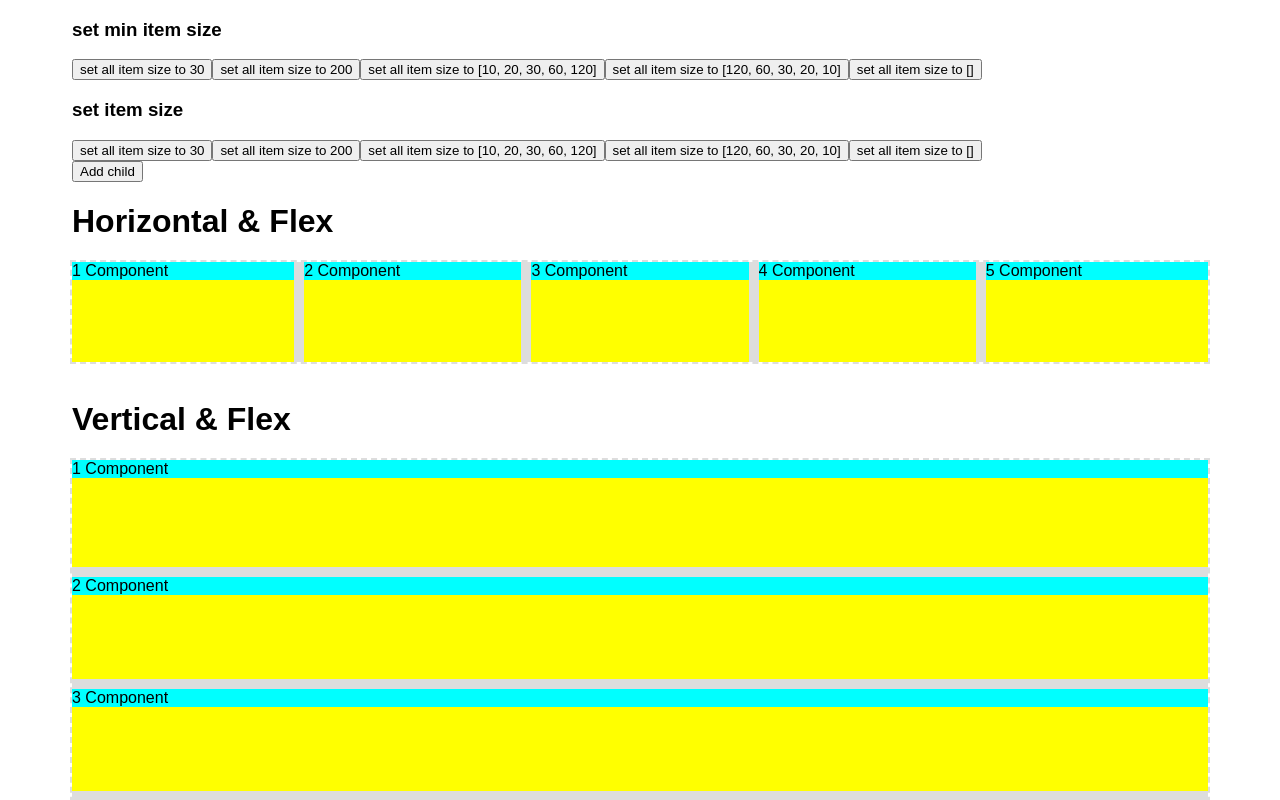
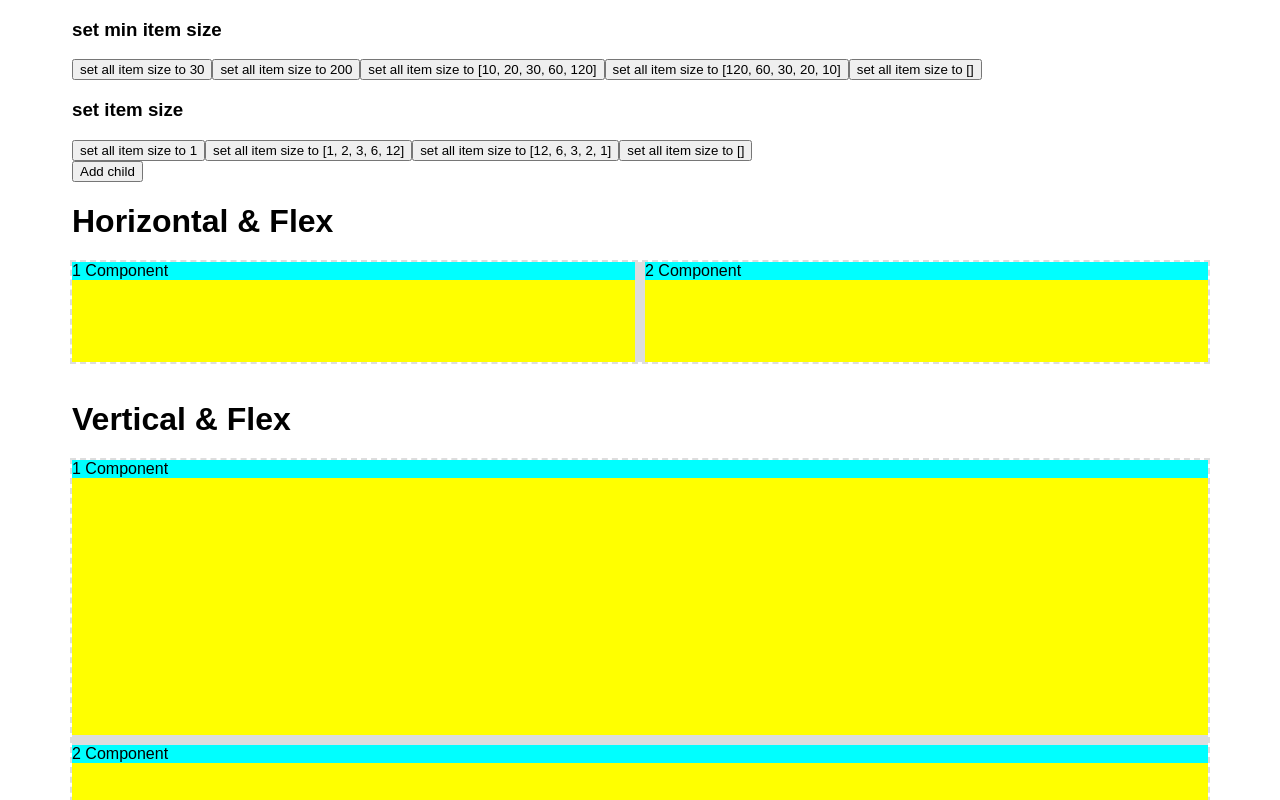
Before and after one commit to roychen3/react-split, a React (Create React App) app: page / in a window 1280 px wide. Shown: the top 800 px of the page. Built offline with nearby package versions, Linux system fonts and the light colour scheme.

Commit message:
Open itemSizes props

```diff
--- a/src/FlexSplit/Gutter.tsx
+++ b/src/FlexSplit/Gutter.tsx
@@ -61,8 +61,9 @@ const Gutter = ({
       }
 
       const startSiblingSizes = getSiblingSizes(mouseDownItemSizes, index);
-      const startASize = startSiblingSizes[0] ?? 0;
-      const startBSize = startSiblingSizes[1] ?? 0;
+      if (!startSiblingSizes[0] || !startSiblingSizes[1]) return;
+      const startASize = startSiblingSizes[0];
+      const startBSize = startSiblingSizes[1];
 
       // calculate new size
       const newASize = startASize + moveDistance;
--- a/src/FlexSplit/index.tsx
+++ b/src/FlexSplit/index.tsx
@@ -3,9 +3,9 @@ import Gutter from './Gutter';
 import { SplitProps } from './types';
 import {
   formatItemSizes,
-  checkSizeRange,
   getStyleKey,
-  toPercent,
+  calculatePercentItemSizes,
+  formatRenderItemSizes,
 } from './utils';
 import './styles.css';
 
@@ -13,9 +13,10 @@ const Split = ({
   children,
   direction = 'horizontal',
   minItemSizes: outsideMinItemSizes = [],
-  // itemSizes: outsideItemSizes,
+  itemSizes: outsideItemSizes,
   gutterSize = 10,
   gutterStyle,
+  onChange,
   onGutterDown,
   onGutterMove,
   onGutterUp,
@@ -38,49 +39,23 @@ const Split = ({
 
   if (children instanceof Array) {
     const minItemSizes = formatItemSizes(outsideMinItemSizes, children.length);
-    const [innerItemSizes, setInnerItemSizes] = useState<number[]>([]);
-    const [percentItemSizes, setPercentItemSizes] = useState<number[]>([]);
-    const [percentStringItemSizes, setPercentStringItemSizes] = useState<
-      string[]
-    >([]);
-    const itemSizes = innerItemSizes;
+    const formattedOutsideItemSizes = formatItemSizes(
+      outsideItemSizes ?? [],
+      children.length
+    );
+    const [innerItemSizes, setInnerItemSizes] = useState<number[]>(
+      formattedOutsideItemSizes
+    );
+    const itemSizes = outsideItemSizes
+      ? formattedOutsideItemSizes
+      : innerItemSizes;
+    const percentItemSizes = calculatePercentItemSizes(itemSizes);
+    const percentStringItemSizes = formatRenderItemSizes(
+      percentItemSizes,
+      gutterSize
+    );
     const styleKey = getStyleKey(direction);
     const splitRef = useRef<HTMLDivElement>(null);
-
-    const calculatePercentItemSizes = (pixelItemSizes: number[]): number[] => {
-      const totalPixelItemSize = pixelItemSizes.reduce(
-        (accumulator, size) => accumulator + size,
-        0
-      );
-      const result = pixelItemSizes.map((pixelSize) =>
-        toPercent(pixelSize, totalPixelItemSize)
-      );
-      return result;
-    };
-
-    const updateItemSizes = useCallback(
-      (pixelItemSizes: number[]) => {
-        if (!splitRef.current) return;
-
-        setInnerItemSizes(pixelItemSizes);
-        const newPercentItemSizes = calculatePercentItemSizes(pixelItemSizes);
-        setPercentItemSizes(newPercentItemSizes);
-        const newPercentStringItemSizes = newPercentItemSizes.map(
-          (percentSize, percentSizeIdx) => {
-            if (
-              percentSizeIdx === 0 ||
-              percentSizeIdx + 1 === newPercentItemSizes.length
-            ) {
-              return `calc(${percentSize}% - ${gutterSize / 2}px`;
-            }
-
-            return `calc(${percentSize}% - ${gutterSize}px`;
-          }
-        );
-        setPercentStringItemSizes(newPercentStringItemSizes);
-      },
-      [gutterSize]
-    );
 
     // set mount size
     useEffect(() => {
@@ -98,15 +73,18 @@ const Split = ({
             return splitItemElement.getBoundingClientRect();
           }
         );
-        const splitItemSizes = splitItemRects.map((rect) => rect[styleKey]);
+        const initialSplitItemSizes = splitItemRects.map(
+          (rect) => rect[styleKey]
+        );
         splitItemElements.forEach((splitItemElement) => {
           if (splitItemElement instanceof HTMLElement) {
             splitItemElement.style.flex = '';
           }
         });
-        updateItemSizes(splitItemSizes);
+        setInnerItemSizes(initialSplitItemSizes);
+        onChange?.(initialSplitItemSizes);
       }
-    }, [updateItemSizes]);
+    }, []);
 
     return (
       <div
@@ -117,10 +95,6 @@ const Split = ({
         }`}
       >
         {children.map((eachChild, childIdx) => {
-          const checkedSize = checkSizeRange(
-            minItemSizes[childIdx],
-            itemSizes[childIdx]
-          );
           const renderSize = percentStringItemSizes[childIdx];
           const splitItemStyle = {
             [styleKey]: renderSize,
@@ -152,8 +126,9 @@ const Split = ({
                 itemSizes={itemSizes}
                 percentItemSizes={percentItemSizes}
                 onGutterDown={(newItemSizes, event) => {
-                  updateItemSizes(newItemSizes);
-                  onGutterDown?.(itemSizes, event);
+                  setInnerItemSizes(newItemSizes);
+                  onChange?.(newItemSizes);
+                  onGutterDown?.(newItemSizes, event);
                 }}
                 onGutterMove={(newSiblingItemSizes, event) => {
                   const newItemSizes = itemSizes.map(
@@ -167,7 +142,8 @@ const Split = ({
                       return itemSize;
                     }
                   );
-                  updateItemSizes(newItemSizes);
+                  setInnerItemSizes(newItemSizes);
+                  onChange?.(newItemSizes);
                   onGutterMove?.(newItemSizes, event);
                 }}
                 onGutterUp={(event) => {
--- a/src/FlexSplit/utils.ts
+++ b/src/FlexSplit/utils.ts
@@ -1,6 +1,7 @@
-import { Direction, ItemSizes } from './types'
+import { Direction, ItemSizes } from './types';
 
-export const isNumber = (value: any): value is number => typeof value === 'number'
+export const isNumber = (value: any): value is number =>
+  typeof value === 'number';
 
 export const getStyleKey = (direction: Direction): 'width' | 'height' => {
   switch (direction) {
@@ -12,47 +13,64 @@ export const getStyleKey = (direction: Direction): 'width' | 'height' => {
   }
 };
 
-export const getSiblingSizes = (sizes: number | number[], idx?: number): number[] | null[] => {
+export const getSiblingSizes = (
+  sizes: number | number[],
+  idx?: number
+): [null | number, null | number] => {
   if (isNumber(sizes)) {
-    return [sizes, sizes]
+    return [sizes, sizes];
   }
 
-  const arraySizes = sizes instanceof Array
+  const arraySizes = sizes instanceof Array;
   if (arraySizes && isNumber(idx)) {
-    const previousSize = sizes[idx] ?? null
-    const nextSize = sizes[idx + 1] ?? null
+    const previousSize = sizes[idx] ?? null;
+    const nextSize = sizes[idx + 1] ?? null;
 
     return [previousSize, nextSize];
   }
 
-  return [null, null]
-}
+  return [null, null];
+};
 
-export const checkSizeRange = (minSize: number | null, size: number | null): number | null => {
+export const checkSizeRange = (
+  minSize: number | null,
+  size: number | null
+): number | null => {
   if (isNumber(minSize) && isNumber(size)) {
-    return Math.max(minSize, size)
+    return Math.max(minSize, size);
   }
   if (!isNumber(minSize) && isNumber(size)) {
-    return size
+    return size;
   }
-  return null
-}
+  return null;
+};
 
-export const formatItemSizes = (itemSizes: ItemSizes, length?: number): number[] => {
-  if (isNumber(itemSizes) && length) {
-    return Array.from({ length: length }, () => itemSizes)
+export const formatItemSizes = (
+  itemSizes: ItemSizes,
+  length: number
+): number[] => {
+  if (isNumber(itemSizes)) {
+    return Array.from({ length }, () => itemSizes);
   }
   if (itemSizes instanceof Array) {
-    return itemSizes
+    if (itemSizes.length === 0) {
+      return Array.from({ length }, () => 0);
+    }
+    if (itemSizes.length < length) {
+      return Array.from({ length }, () => 0).map((_, idx) => {
+        return itemSizes[idx] ?? 0;
+      });
+    }
+    return itemSizes;
   }
-  return []
-}
+  return [];
+};
 
 export const toPercent = (pixel: number, denominator: number): number => {
-  if (pixel === 0) return 0
-  if (denominator === 0) throw Error('denominator not to be "0"')
-  return pixel / denominator * 100
-}
+  if (pixel === 0) return 0;
+  if (denominator === 0) throw Error('denominator not to be "0"');
+  return (pixel / denominator) * 100;
+};
 
 export const isArrayEqual = (value: any[], other: any[]): boolean => {
   if (value.length !== other.length) return false;
@@ -65,4 +83,34 @@ export const isArrayEqual = (value: any[], other: any[]): boolean => {
     }
   }
   return result;
-}
+};
+
+export const calculatePercentItemSizes = (
+  pixelItemSizes: number[]
+): number[] => {
+  const totalPixelItemSize = pixelItemSizes.reduce(
+    (accumulator, size) => accumulator + size,
+    0
+  );
+  const result = pixelItemSizes.map((pixelSize) =>
+    toPercent(pixelSize, totalPixelItemSize)
+  );
+  return result;
+};
+
+export const formatRenderItemSizes = (
+  percentItemSizes: number[],
+  gutterSize: number
+): string[] => {
+  const result = percentItemSizes.map((percentSize, percentSizeIdx) => {
+    if (
+      percentSizeIdx === 0 ||
+      percentSizeIdx + 1 === percentItemSizes.length
+    ) {
+      return `calc(${percentSize}% - ${gutterSize / 2}px`;
+    }
+
+    return `calc(${percentSize}% - ${gutterSize}px`;
+  });
+  return result;
+};
--- a/src/FlexSplitExample.tsx
+++ b/src/FlexSplitExample.tsx
@@ -4,7 +4,7 @@ import Split from './FlexSplit';
 import './styles.css';
 
 export default function App() {
-  const [childrenCount, setChildrenCount] = useState(5);
+  const [childrenCount, setChildrenCount] = useState(2);
 
   const [minHorizontalFlexItemSizes, setHorizontalFlexMinItemSizes] = useState<
     number | number[]
@@ -75,39 +75,30 @@ export default function App() {
       <div>
         <button
           onClick={() => {
-            const newSizes = 30;
+            const newSizes = 1;
             setHorizontalFlexItemSizes(newSizes);
             setVerticalFlexItemSizes(newSizes);
           }}
         >
-          set all item size to 30
+          set all item size to 1
         </button>
         <button
           onClick={() => {
-            const newSizes = 200;
+            const newSizes = [1, 2, 3, 6, 12];
             setHorizontalFlexItemSizes(newSizes);
             setVerticalFlexItemSizes(newSizes);
           }}
         >
-          set all item size to 200
+          set all item size to [1, 2, 3, 6, 12]
         </button>
         <button
           onClick={() => {
-            const newSizes = [10, 20, 30, 60, 120];
+            const newSizes = [12, 6, 3, 2, 1];
             setHorizontalFlexItemSizes(newSizes);
             setVerticalFlexItemSizes(newSizes);
           }}
         >
-          set all item size to [10, 20, 30, 60, 120]
-        </button>
-        <button
-          onClick={() => {
-            const newSizes = [120, 60, 30, 20, 10];
-            setHorizontalFlexItemSizes(newSizes);
-            setVerticalFlexItemSizes(newSizes);
-          }}
-        >
-          set all item size to [120, 60, 30, 20, 10]
+          set all item size to [12, 6, 3, 2, 1]
         </button>
         <button
           onClick={() => {
@@ -133,14 +124,17 @@ export default function App() {
         <Split
           // gutterSize={30}
           minItemSizes={minHorizontalFlexItemSizes}
-          // itemSizes={horizontalFlexItemSizes}
+          itemSizes={horizontalFlexItemSizes}
+          onChange={(newItemSizes) => {
+            console.log('newItemSizes', newItemSizes);
+            setHorizontalFlexItemSizes(newItemSizes);
+          }}
           // onGutterDown={(newItemSizes) => {
           //   console.log('onGutterDown', newItemSizes);
           // }}
-          onGutterMove={(newItemSizes) => {
-            // console.log('onGutterMove', newItemSizes);
-            setHorizontalFlexItemSizes(newItemSizes);
-          }}
+          // onGutterMove={(newItemSizes) => {
+          //   console.log('onGutterMove', newItemSizes);
+          // }}
           // onGutterUp={(newItemSizes) => {
           //   console.log('onGutterUp', newItemSizes);
           // }}
@@ -160,14 +154,16 @@ export default function App() {
           direction="vertical"
           // gutterSize={30}
           minItemSizes={minVerticalFlexItemSizes}
-          // itemSizes={verticalFlexItemSizes}
+          itemSizes={verticalFlexItemSizes}
+          onChange={(newItemSizes) => {
+            setVerticalFlexItemSizes(newItemSizes);
+          }}
           // onGutterDown={(newItemSizes) => {
           //   console.log('onGutterDown', newItemSizes);
           // }}
-          onGutterMove={(newItemSizes) => {
-            // console.log('onGutterMove', newItemSizes);
-            setVerticalFlexItemSizes(newItemSizes);
-          }}
+          // onGutterMove={(newItemSizes) => {
+          //   console.log('onGutterMove', newItemSizes);
+          // }}
           // onGutterUp={(newItemSizes) => {
           //   console.log('onGutterUp', newItemSizes);
           // }}
```
Also changed, not shown: src/FlexSplit/types.ts (+4 -6 lines).
